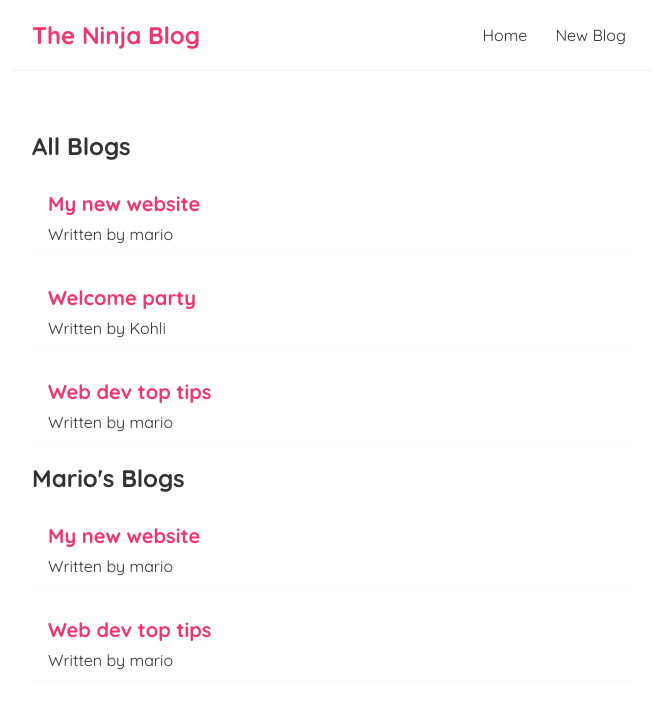
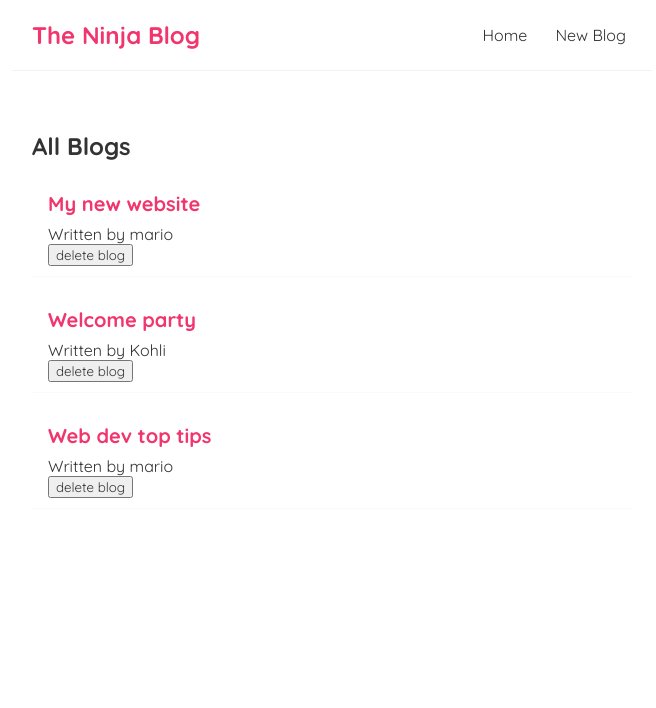
Before and after one commit to Neeraj799/ninja-blog, a React (Create React App) app: page / in a window 1280 px wide. Shown: the top 708 px of the page, without its empty margins (308-964 px from the left). Built offline with nearby package versions, Linux system fonts and the light colour scheme.

Commit message:
first commit

```diff
--- a/src/BlogList.js
+++ b/src/BlogList.js
@@ -1,4 +1,4 @@
-const BlogList = ({ blogs, title}) => {
+const BlogList = ({ blogs, title, handleDelete}) => {
 
 
     return (
@@ -8,6 +8,7 @@ const BlogList = ({ blogs, title}) => {
             <div className="blog-preview" key={blog.id}>
                 <h2>{ blog.title }</h2>
                 <p>Written by { blog.author }</p>
+                <button onClick={() => handleDelete(blog.id)}>delete blog</button>
                 </div>
         ))}
         </div>
--- a/src/Home.js
+++ b/src/Home.js
@@ -8,10 +8,15 @@ const Home = () => {
         { title: 'Web dev top tips', body: 'hello world...', author:'mario', id: 3 }
     ]);
 
+    const handleDelete = (id) => {
+      const newBlogs = blogs.filter(blog => blog.id !==id) ;
+      setBlogs(newBlogs);
+    }
+
     return (
         <div className="home">
-           <BlogList blogs={blogs} title="All Blogs" />
-           <BlogList blogs={blogs.filter((blog) => blog.author === 'mario')} title="Mario's Blogs" />
+           <BlogList blogs={blogs} title="All Blogs"  handleDelete={handleDelete}/>
+
         </div>
      );
 }
```
